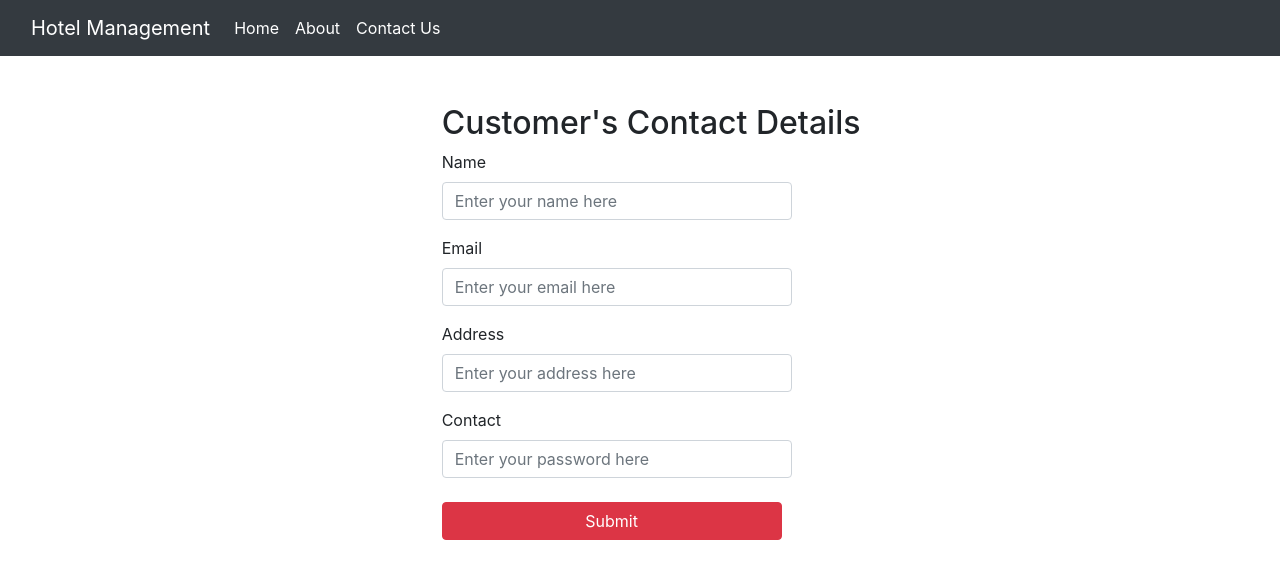
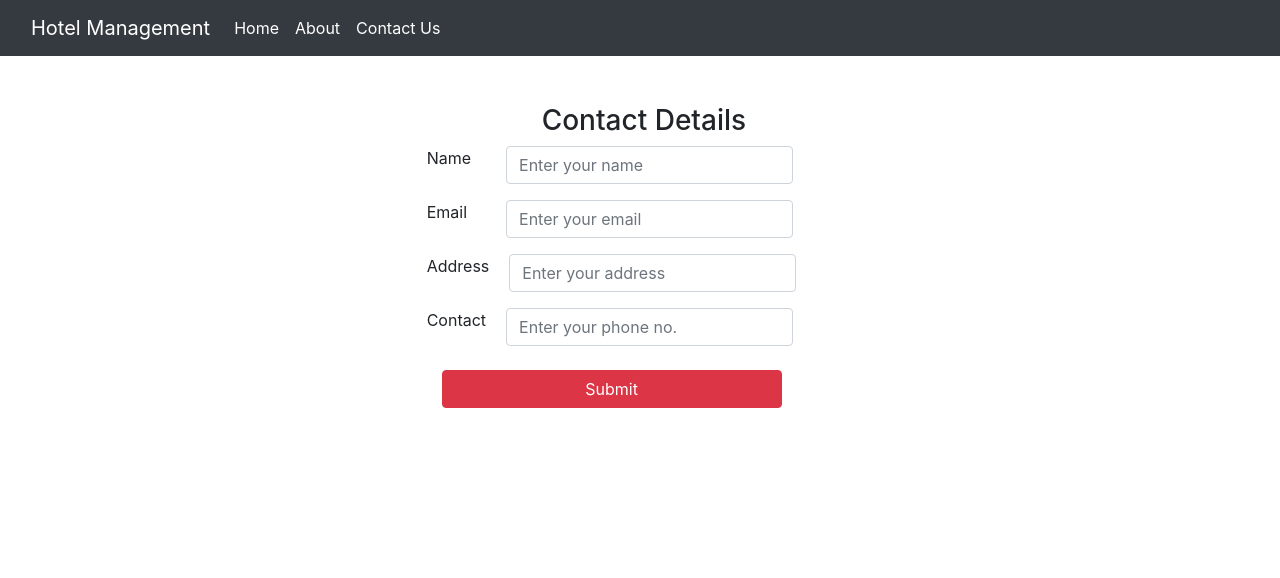
Before and after one commit to Nitin1604/HotelManagement, a React (Create React App) app: page /contact in a window 1280 px wide. Shown: the top 578 px of the page. Built offline with nearby package versions, Linux system fonts and the light colour scheme.

Commit message:
Updating Contact.js code

```diff
--- a/src/App.css
+++ b/src/App.css
@@ -34,3 +34,19 @@
 .heading_h2 {
     margin-left: 100px;
 }
+
+.heading_h3 {
+    margin-left: 100px;
+}
+#exampleInputName  {
+    margin-left: 20px;
+
+}
+#exampleInputEmail {
+    margin-left: 24px;
+
+}
+#exampleInputAddress , #exampleInputContact {
+    margin-left: 5px;
+
+}
--- a/src/Components/Contact.js
+++ b/src/Components/Contact.js
@@ -8,7 +8,7 @@ const ContactComponent = () => {
             <div className="content">
                 <div className='container my-5 offset-sm-4'>
 
-                        <h2>Customer's Contact Details</h2>
+                    <h3 className="heading_h3">Contact Details</h3>
                     {/* form will start here */}
                     <form>
 
@@ -16,21 +16,28 @@ const ContactComponent = () => {
                         <div className='row'>
                             <div className="col-sm-4">
                                 <div className="form-group">
-                                    <label for="exampleInputName">Name</label>
-                                    <input className="form-control" id="exampleInputName" placeholder="Enter your name here" />
-
+                                    <div className="row">
+                                        <label for="exampleInputName">Name</label>
+                                        <div className="col-sm-10">
+                                            <input className="form-control" id="exampleInputName" placeholder="Enter your name" />
+                                        </div>
+                                    </div>
                                 </div>
                             </div>
                         </div>
+
                         {/* Name block will ends here */}
 
                         {/* Email block will start here */}
                         <div className='row'>
                             <div className="col-sm-4">
                                 <div className="form-group">
-                                    <label for="exampleInputName">Email</label>
-                                    <input className="form-control" id="exampleInputName" placeholder="Enter your email here" />
-
+                                    <div className="row">
+                                         <label for="exampleInputName">Email</label>
+                                          <div className="col-sm-10">
+                                            <input className="form-control" id="exampleInputEmail" placeholder="Enter your email"/>
+                                          </div>
+                                    </div>
                                 </div>
                             </div>
                         </div>
@@ -40,8 +47,12 @@ const ContactComponent = () => {
                         <div className="row">
                             <div className="col-sm-4">
                                 <div className="form-group">
-                                    <label for="exampleInputAddress">Address</label>
-                                    <input type="text" className="form-control" id="exampleInputAddress" placeholder="Enter your address here" />
+                                    <div className="row">
+                                        <label for="exampleInputAddress">Address</label>
+                                        <div className="col-sm-10">
+                                            <input type="text" className="form-control" id="exampleInputAddress" placeholder="Enter your address"/>
+                                        </div>
+                                    </div>
                                 </div>
                             </div>
                         </div>
@@ -51,8 +62,12 @@ const ContactComponent = () => {
                         <div className="row">
                             <div className="col-sm-4">
                                 <div className="form-group">
-                                    <label for="exampleInputContact">Contact</label>
-                                    <input type="text" className="form-control" id="exampleInputContact" placeholder="Enter your password here" />
+                                    <div className="row">
+                                        <label for="exampleInputContact">Contact</label>
+                                        <div className="col-sm-10">
+                                            <input type="text" className="form-control" id="exampleInputContact" placeholder="Enter your phone no."/>
+                                        </div>
+                                    </div>
                                 </div>
                             </div>
                         </div>
```
